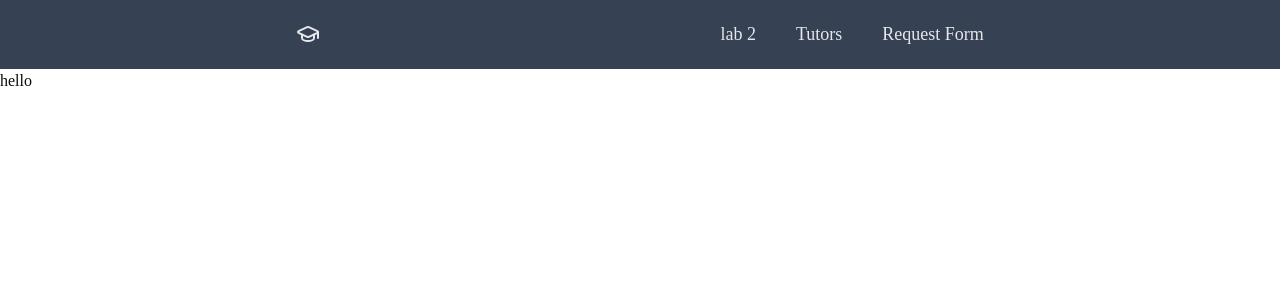
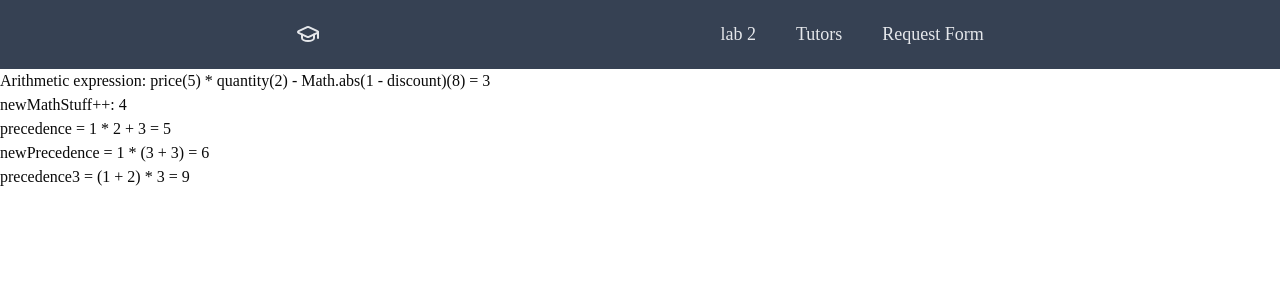
Before and after one commit to jamisonorton/is6465, a Next.js app: page /lab2 in a window 1280 px wide. Shown: the top 300 px of the page. Built offline with nearby package versions, Linux system fonts and the light colour scheme.

Commit message:
finished lab2A

```diff
--- a/app/lab2/page.tsx
+++ b/app/lab2/page.tsx
@@ -1,3 +1,108 @@
+// Lab2a
+// Include working examples of:
+// An arithmetic expression using variables, operators, parentheses, and the abs() function
+function calculateTotal(
+  price: number,
+  quantity: number,
+  discount: number,
+): number {
+  return price * quantity - Math.abs(1 - discount);
+}
+
+const mathStuff = calculateTotal(5, 2, 8);
+console.log(mathStuff);
+
+// Unary operators, including incrementing a variable
+let newMathStuff = mathStuff;
+newMathStuff++;
+console.log(newMathStuff);
+
+// Operator precedence and parentheses
+let precedence = 1 * 2 + 3;
+console.log(precedence);
+let newPrecedence = 1 * (3 + 3);
+console.log(newPrecedence);
+let precedence3 = (1 + 2) * 3;
+console.log(precedence3);
+
+// Logical operators: &&, ||, and !
+const a = 3;
+const b = 3;
+const c = 5;
+console.log(a === b);
+console.log(a === b && b === c);
+console.log(a === b || a === c);
+console.log(a === b && a !== c);
+console.log(!(a === b));
+
+// An if...else statement that determines scholarship eligibility from a GPA
+const gpa = 3.45;
+if (gpa >= 3.0) {
+  console.log("You qualify for a scholarship");
+} else {
+  console.log("Please raise your gpa");
+}
+
+// An if...elseif...else statement that determines full, partial, or no scholarship
+if (gpa < 3.0) {
+  console.log("You don't qualify for a scholarship");
+} else if (gpa <= 3.5) {
+  console.log("You qualify for a partial scholarship");
+} else {
+  console.log("You qualify for a full scholarship");
+}
+// A switch statement that displays a message based on an access status
+const accessStatus: string = "admin";
+
+switch (accessStatus) {
+  case "admin":
+    console.log("Full access granted");
+    break;
+  case "user":
+    console.log("Limited access granted");
+    break;
+  case "guest":
+    console.log("Guest access granted");
+    break;
+  default:
+    console.log("Access denied");
+}
+
+// A while loop that repeats while fuel remains above a stated level
+let fuel = 50;
+
+while (fuel > 10) {
+  console.log(`Fuel remaining: ${fuel}`);
+  fuel -= 5;
+}
+
+// A for loop that displays a multiplication table
+for (let i = 1; i <= 10; i++) {
+  console.log(`5 x ${i} = ${5 * i}`);
+}
+
+// Lab 2b
+// Include working examples of:
+// A function that receives a first, middle, and last name and returns a properly formatted full name
+// A function that returns cleaned name parts as an array
+// One example demonstrating variable scope
+// A function using a static variable to generate sequential ticket numbers
+// A User class with public properties and a method
+// A second user class with a constructor that creates a password hash
+
 export default function lab2() {
-  return <div>hello</div>;
+  return (
+    <div>
+      <div>
+        Arithmetic expression: price(5) * quantity(2) - Math.abs(1 -
+        discount)(8) = {mathStuff}
+      </div>
+      <div>newMathStuff++: {newMathStuff}</div>
+      <div>
+        <div>precedence = 1 * 2 + 3 = {precedence}</div>
+        <div>newPrecedence = 1 * (3 + 3) = {newPrecedence}</div>
+        <div>precedence3 = (1 + 2) * 3 = {precedence3}</div>
+      </div>
+    </div>
+  );
 }
```
